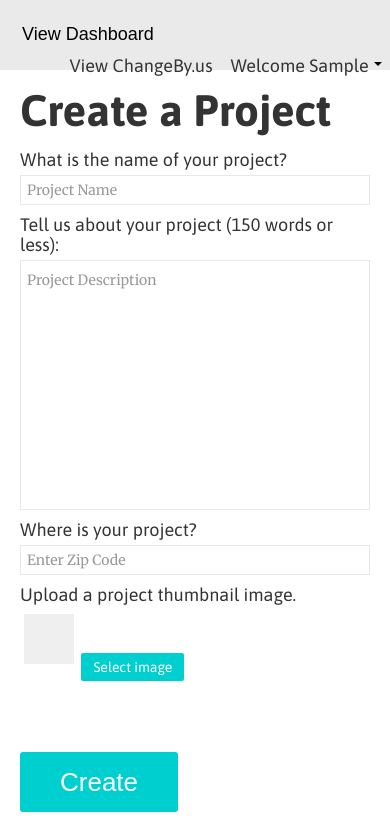
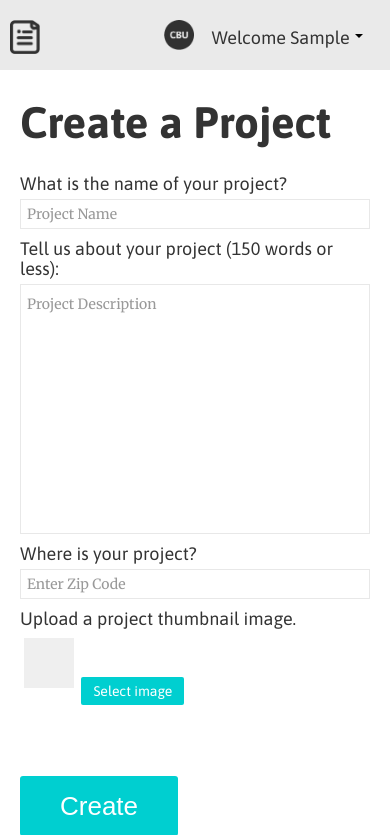
Before and after one commit to codeforeurope/change-by-us-3, a Flask app: page /project/create in a window 390 px wide. Shown: the top 835 px of the page. Before the commit the page ends 812 px from the top, so only its background shows below. Run offline with Flask 2, Linux system fonts and the light colour scheme; the visitor is signed in with stand-in values (Sample User, id 1); parts of the project's set-up code (start-up, migrations or seed data) failed here and were passed over; some libraries are stand-ins or nearby versions.

Commit message:
icons and spacing for mobile nav on create project page

```diff
--- a/changebyus/static/css/style-merged.css
+++ b/changebyus/static/css/style-merged.css
@@ -798,6 +798,7 @@ h3 {
 
 h1 {
   font-size: 44px;
+  line-height: 44px;
 }
 
 h2 {
--- a/changebyus/templates/create_project.html
+++ b/changebyus/templates/create_project.html
@@ -12,13 +12,39 @@
     <div class="container-narrow">
     <div class="container-narrow">
         <div class="masthead">
+
+            <div class="hidden-phone">
+            <ul class="nav nav-pills pull-left">
+                <li><a href="" id="header-text">View Dashboard</a></li>
+            </ul>
+            </div>
+
+            <div class="hidden-desktop visible-phone">
+                <div id="mobile-header">
                     <ul class="nav nav-pills pull-left">
                         <form method="post" action="/stream/sort">
                             <input type="hidden" name="project_id" value="">
-          <li ><input class="btn btn-success" type="submit" id="header-text" value="View Dashboard"></li>
+                            <li ><input type="image" src="/static/img/dashboard.png" style="width: 30px; height: 30"></li>
                         </form>
                     </ul>
+                    <ul class="nav nav-pills pull-right">
+                        <li style="padding-top: 0px">
+                            <a href="/"><img src="/static/img/cbu_home.png" style="width: 30px; height: 30px; margin-bottom: 30px"></img></a>
+                        </li>
+                        <li class="dropdown custom">
+                            <a class="dropdown-toggle" data-toggle="dropdown"><span id="header-text">Welcome {{current_user.first_name}}</span> <span class="caret"></span></a>
+                            <ul id="divNewNotifications" class="dropdown-menu wide-drops">
+                                <li><a role="menuitem" href="/project/create">Create a project</a></li>
+                                <li><a role="menuitem" href="/#projects-anchor">Join a project</a></li>
+                                <li><a role="menuitem" href="/stream/dashboard">My accounts</a></li>
+                                <li><a role="menuitem" href="/logout">Log Out</a></li>
+                            </ul>
+                        </li>
+                    </ul>
+                </div>
+            </div>
 
+        <div class="hidden-phone visible-desktop visible-tablet">
                 <ul class="nav nav-pills pull-right">
                         <li><a href="/" id="header-text">View ChangeBy.us</a></li>
                     <li class="dropdown custom">
@@ -31,6 +57,8 @@
                         </ul>
                     </li>
                 </ul>
+        </div>
+
         </div>
     </div>
 </div>
```
Lines whose indentation alone changed are shown as unchanged.
